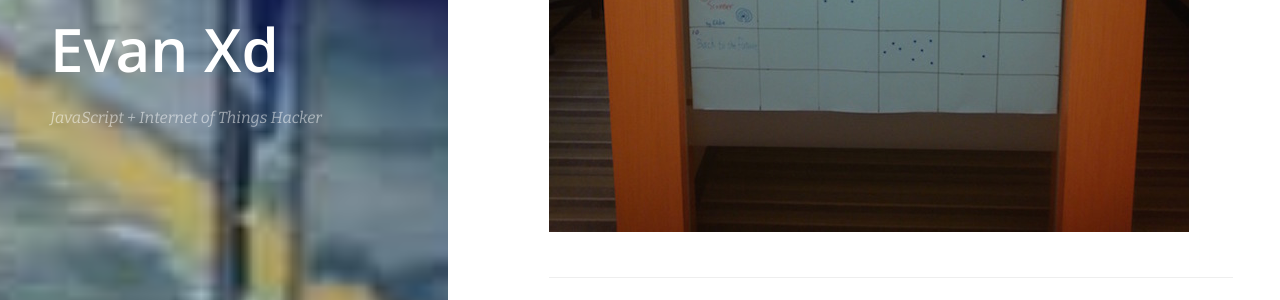
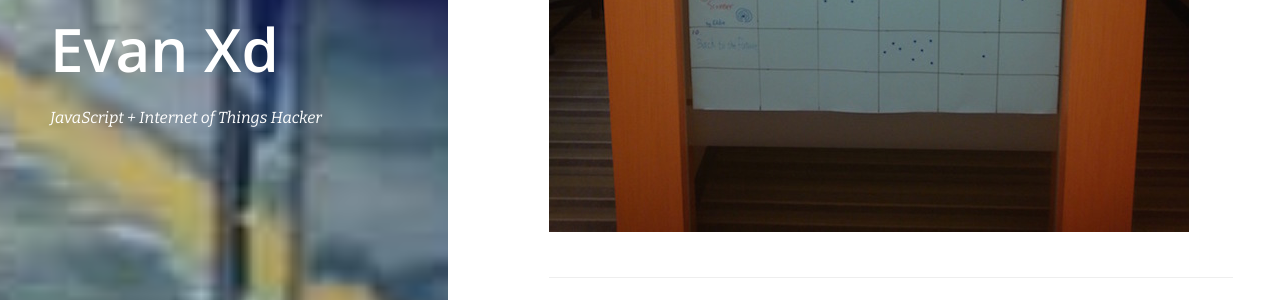
Before and after one commit to evanxd/blog, a Jekyll site: the page built from index.html, in a window 1280 px wide. Shown: the part 2424-2724 px from the top of the page. Built offline with Jekyll 4.4.1, drawn with Linux system fonts in a browser that asks for light colours; nearby versions of some CDN libraries; Markdown is read by kramdown in place of the engine named in the settings.

Commit message:
Change color

```diff
--- a/css/main.css
+++ b/css/main.css
@@ -224,7 +224,6 @@ header ul.meta li {
 header ul.meta li span {
   margin-right: 10px;
   font-style: italic;
-  color: rgba(255, 255, 255, .5);
 }
 
 /* Pagination */
```
